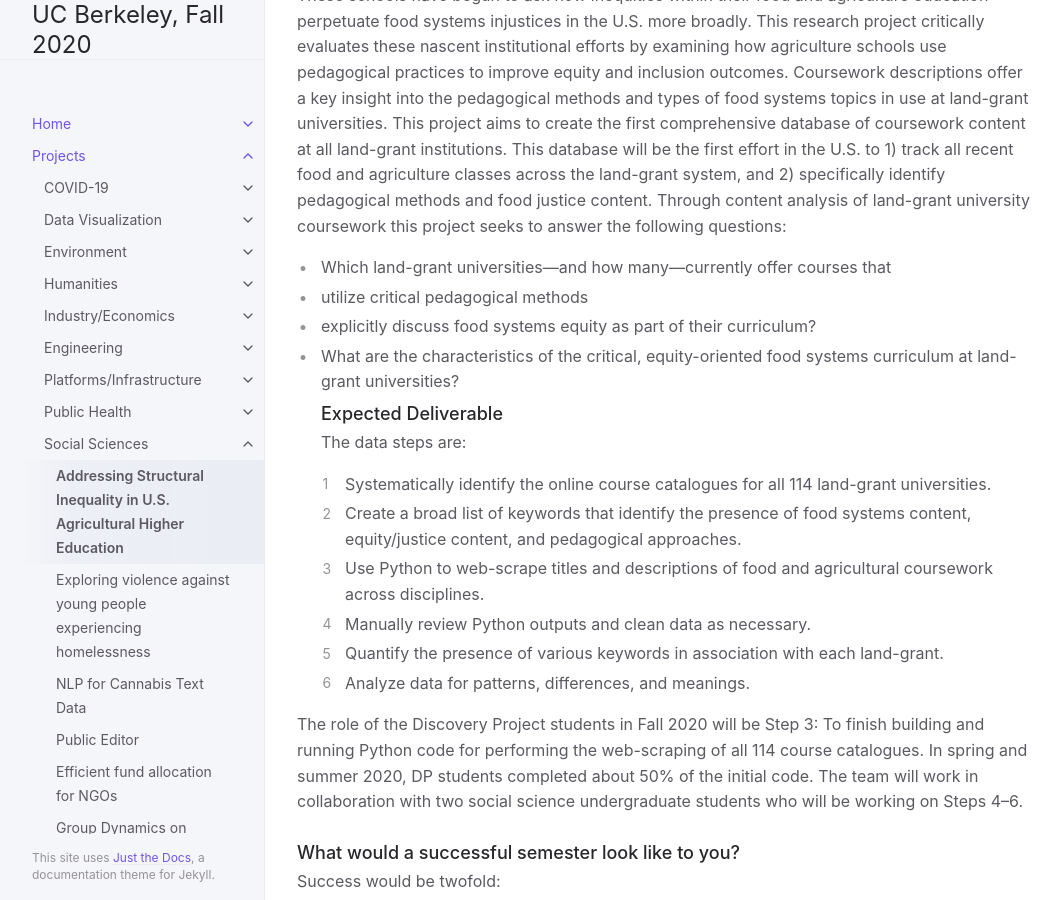
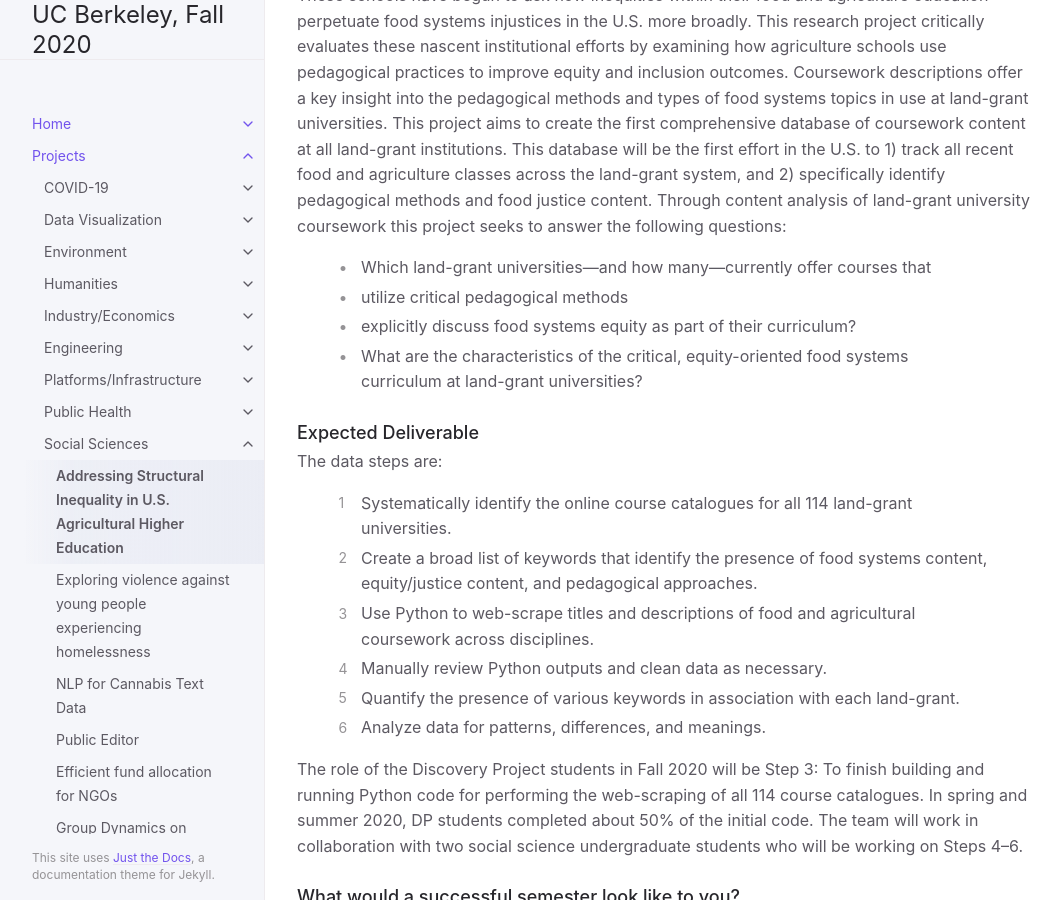
Before and after one commit to DS-Discovery/ds-discovery.github.io, a Jekyll site: the page built from Projects/Social Sciences/Addressing Structural Inequality in U.S. Agricultural Higher Education.md, in a window 1280 px wide and 900 px high, scrolled down 578 px. Shown: the whole window, without its empty margins (107-1167 px from the left). Built offline with Jekyll 4.4.1, drawn with Linux system fonts in a browser that asks for light colours.

Commit message:
Update Addressing Structural Inequality in U.S. Agricultural Higher Education.md

```diff
--- a/Projects/Social Sciences/Addressing Structural Inequality in U.S. Agricultural Higher Education.md
+++ b/Projects/Social Sciences/Addressing Structural Inequality in U.S. Agricultural Higher Education.md
@@ -12,28 +12,29 @@ nav_order: 0
 ## Overview
 ### Project Description
 In the last decade, many U.S. “land-grant” agricultural universities (including UC Berkeley) have turned a reflexive lens on the fact that their institutions marginalize certain community members. These schools have begun to ask how inequities within their food and agriculture education perpetuate food systems injustices in the U.S. more broadly. This research project critically evaluates these nascent institutional efforts by examining how agriculture schools use pedagogical practices to improve equity and inclusion outcomes. Coursework descriptions offer a key insight into the pedagogical methods and types of food systems topics in use at land-grant universities. This project aims to create the first comprehensive database of coursework content at all land-grant institutions. This database will be the first effort in the U.S. to 1) track all recent food and agriculture classes across the land-grant system, and 2) specifically identify pedagogical methods and food justice content. Through content analysis of land-grant university coursework this project seeks to answer the following questions:
-* Which land-grant universities—and how many—currently offer courses that
-- utilize critical pedagogical methods
-- explicitly discuss food systems equity as part of their curriculum?
-* What are the characteristics of the critical, equity-oriented food systems curriculum at land-grant universities?
+>* Which land-grant universities—and how many—currently offer courses that
+>- utilize critical pedagogical methods
+>- explicitly discuss food systems equity as part of their curriculum?
+>* What are the characteristics of the critical, equity-oriented food systems curriculum at land-grant universities?
+
 ### Expected Deliverable
 The data steps are:
-1. Systematically identify the online course catalogues for all 114 land-grant universities.
-1. Create a broad list of keywords that identify the presence of food systems content, equity/justice content, and pedagogical approaches.
-1. Use Python to web-scrape titles and descriptions of food and agricultural coursework across disciplines.
-1. Manually review Python outputs and clean data as necessary.
-1. Quantify the presence of various keywords in association with each land-grant.
-1. Analyze data for patterns, differences, and meanings.
+>1. Systematically identify the online course catalogues for all 114 land-grant universities.
+>1. Create a broad list of keywords that identify the presence of food systems content, equity/justice content, and pedagogical approaches.
+>1. Use Python to web-scrape titles and descriptions of food and agricultural coursework across disciplines.
+>1. Manually review Python outputs and clean data as necessary.
+>1. Quantify the presence of various keywords in association with each land-grant.
+>1. Analyze data for patterns, differences, and meanings.
 
 The role of the Discovery Project students in Fall 2020 will be Step 3: To finish building and running Python code for performing the web-scraping of all 114 course catalogues. In spring and summer 2020, DP students completed about 50% of the initial code. The team will work in collaboration with two social science undergraduate students who will be working on Steps 4–6.
 
 ### What would a successful semester look like to you?
 Success would be twofold:
-1. The students stretch their data science skills by applying them to project that address broad "systems" themes of education and food justice, and thus have the opportunity to think and grow in areas outside their primary discipline.
-1. The tasks are accomplished such that we have working data for all 114 schools by the end of the semester.
+>1. The students stretch their data science skills by applying them to project that address broad "systems" themes of education and food justice, and thus have the opportunity to think and grow in areas outside their primary discipline.
+>1. The tasks are accomplished such that we have working data for all 114 schools by the end of the semester.
+
 ### Additional Skills from ideal candidates
 Outstanding communication skills. Comfort with asking questions and seeking help when needed.
-
 
 ## Data
 
```
